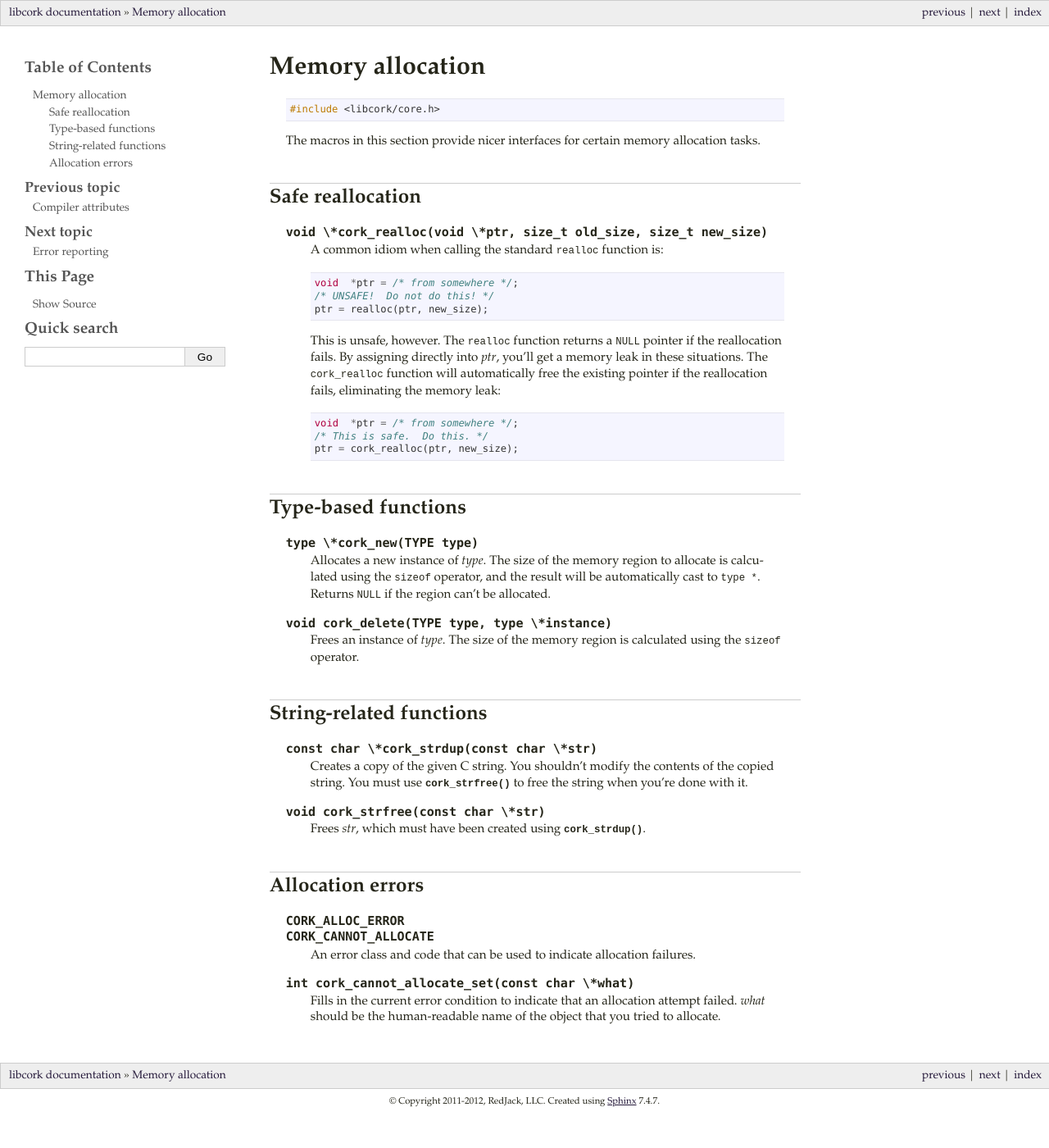
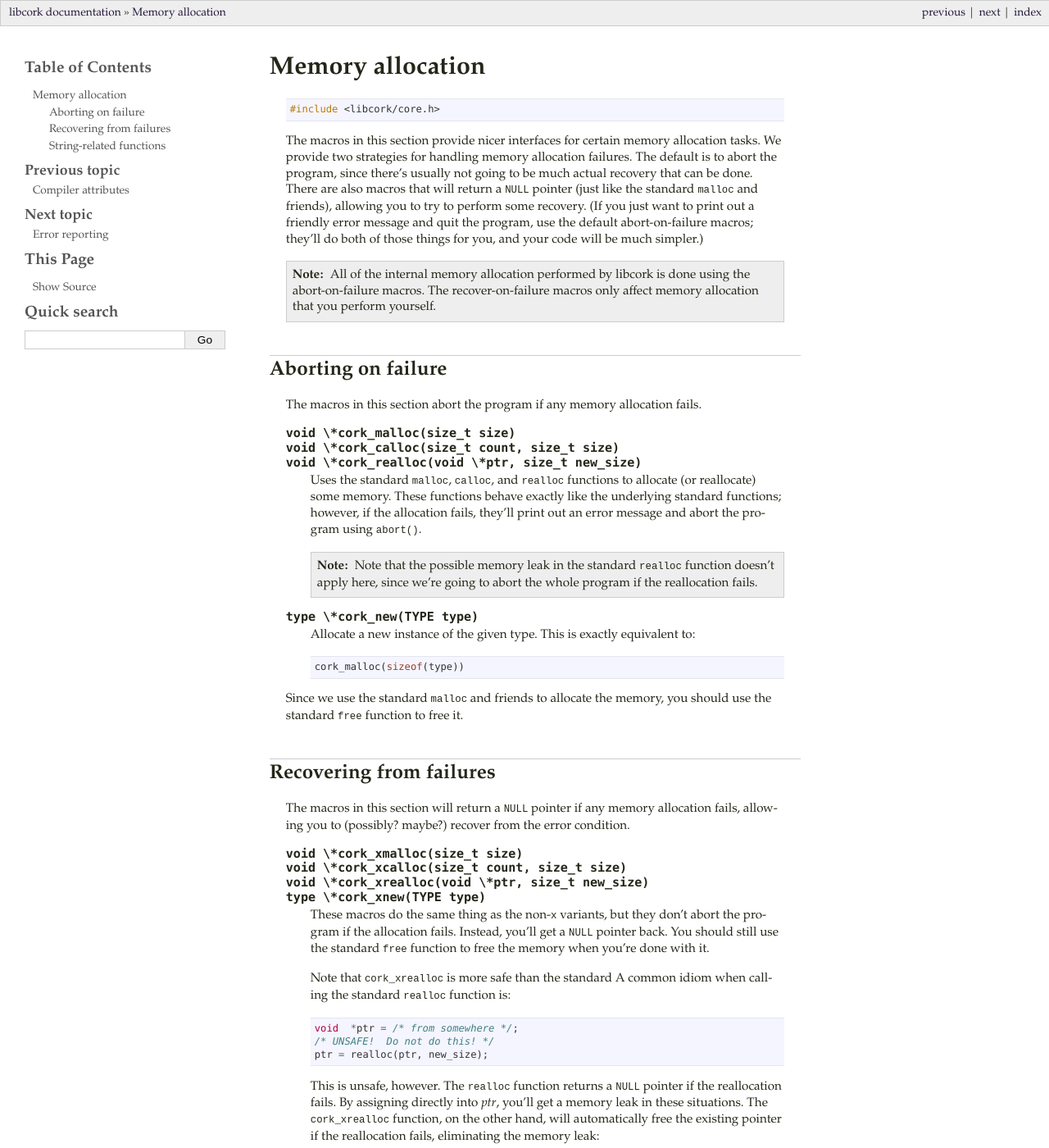
Before and after one commit to dcreager/libcork, a Sphinx documentation site: the page built from docs/allocation.rst, in a window 1280 px wide and 1400 px high. Shown: the whole window at 82% size. Built offline with Sphinx 7.4.7, drawn with Linux system fonts in a browser that asks for light colours; the version number could not be read and is left out; some of the changed text lies outside the part shown.

Commit message:
Memory allocation that aborts on failure
This patch adds cork_{m,c,re}alloc macros that allocate memory and abort
the program if they fail.  This seems to be a more standard error
recovery mechanism, since it's not like we're going to be able to do any
real recovery anyway.  There are also cork_x{m,c,re}alloc macros that
still return NULL on allocation failure, in case you really want to try
to recover.  All memory allocation that libcork does itself uses the
abort-on-failure versions.  The error-checking helper macros still
implement recover-on-failure, but they're not as useful anymore.

```diff
--- a/docs/allocation.rst
+++ b/docs/allocation.rst
@@ -11,15 +11,74 @@ Memory allocation
   #include <libcork/core.h>
 
 The macros in this section provide nicer interfaces for certain memory
-allocation tasks.
+allocation tasks.  We provide two strategies for handling memory
+allocation failures.  The default is to abort the program, since there's
+usually not going to be much actual recovery that can be done.  There
+are also macros that will return a ``NULL`` pointer (just like the
+standard ``malloc`` and friends), allowing you to try to perform some
+recovery.  (If you just want to print out a friendly error message and
+quit the program, use the default abort-on-failure macros; they'll do
+both of those things for you, and your code will be much simpler.)
+
+.. note::
+
+   All of the internal memory allocation performed by libcork is done
+   using the abort-on-failure macros.  The recover-on-failure macros
+   only affect memory allocation that you perform yourself.
 
 
-Safe reallocation
------------------
+Aborting on failure
+===================
 
-.. function:: void \*cork_realloc(void \*ptr, size_t old_size, size_t new_size)
+The macros in this section abort the program if any memory allocation
+fails.
 
-   A common idiom when calling the standard ``realloc`` function is::
+.. function:: void \*cork_malloc(size_t size)
+              void \*cork_calloc(size_t count, size_t size)
+              void \*cork_realloc(void \*ptr, size_t new_size)
+
+   Uses the standard ``malloc``, ``calloc``, and ``realloc`` functions
+   to allocate (or reallocate) some memory.  These functions behave
+   exactly like the underlying standard functions; however, if the
+   allocation fails, they'll print out an error message and abort the
+   program using ``abort()``.
+
+   .. note::
+
+      Note that the possible memory leak in the standard ``realloc``
+      function doesn't apply here, since we're going to abort the whole
+      program if the reallocation fails.
+
+.. function:: type \*cork_new(TYPE type)
+
+   Allocate a new instance of the given type.  This is exactly
+   equivalent to::
+
+       cork_malloc(sizeof(type))
+
+Since we use the standard ``malloc`` and friends to allocate the memory,
+you should use the standard ``free`` function to free it.
+
+
+Recovering from failures
+========================
+
+The macros in this section will return a ``NULL`` pointer if any memory
+allocation fails, allowing you to (possibly? maybe?) recover from the
+error condition.
+
+.. function:: void \*cork_xmalloc(size_t size)
+              void \*cork_xcalloc(size_t count, size_t size)
+              void \*cork_xrealloc(void \*ptr, size_t new_size)
+              type \*cork_xnew(TYPE type)
+
+   These macros do the same thing as the non-\ ``x`` variants, but they
+   don't abort the program if the allocation fails.  Instead, you'll get
+   a ``NULL`` pointer back.  You should still use the standard ``free``
+   function to free the memory when you're done with it.
+
+   Note that ``cork_xrealloc`` is more safe than the standard A common
+   idiom when calling the standard ``realloc`` function is::
 
        void  *ptr = /* from somewhere */;
        /* UNSAFE!  Do not do this! */
@@ -27,57 +86,28 @@ Safe reallocation
 
    This is unsafe, however.  The ``realloc`` function returns a ``NULL``
    pointer if the reallocation fails.  By assigning directly into *ptr*,
-   you'll get a memory leak in these situations.  The ``cork_realloc``
-   function will automatically free the existing pointer if the
-   reallocation fails, eliminating the memory leak::
+   you'll get a memory leak in these situations.  The ``cork_xrealloc``
+   function, on the other hand, will automatically free the existing
+   pointer if the reallocation fails, eliminating the memory leak::
 
        void  *ptr = /* from somewhere */;
        /* This is safe.  Do this. */
        ptr = cork_realloc(ptr, new_size);
 
 
-Type-based functions
---------------------
-
-.. function:: type \*cork_new(TYPE type)
-
-   Allocates a new instance of *type*.  The size of the memory region to
-   allocate is calculated using the ``sizeof`` operator, and the result
-   will be automatically cast to ``type *``.  Returns ``NULL`` if the
-   region can't be allocated.
-
-.. function:: void cork_delete(TYPE type, type \*instance)
-
-   Frees an instance of *type*.  The size of the memory region is
-   calculated using the ``sizeof`` operator.
-
-
 String-related functions
-------------------------
+========================
 
 .. function:: const char \*cork_strdup(const char \*str)
+              const char \*cork_xstrdup(const char \*str)
 
    Creates a copy of the given C string.  You shouldn't modify the
    contents of the copied string.  You must use :c:func:`cork_strfree()`
-   to free the string when you're done with it.
+   to free the string when you're done with it.  The ``x`` variant
+   returns a ``NULL`` pointer if the allocation fails; the non-\ ``x``
+   variant aborts the program.
 
 .. function:: void cork_strfree(const char \*str)
 
    Frees *str*, which must have been created using
-   :c:func:`cork_strdup()`.
-
-
-Allocation errors
------------------
-
-.. macro:: CORK_ALLOC_ERROR
-           CORK_CANNOT_ALLOCATE
-
-   An error class and code that can be used to indicate allocation
-   failures.
-
-.. function:: int cork_cannot_allocate_set(const char \*what)
-
-   Fills in the current error condition to indicate that an allocation
-   attempt failed.  *what* should be the human-readable name of the
-   object that you tried to allocate.
+   :c:func:`cork_strdup()` or :c:func:`cork_xstrdup()`.
```
Also changed, not shown: docs/errors.rst (+0 -78 lines), 15 other files.
